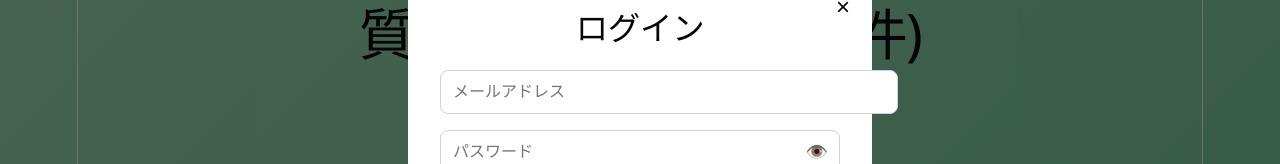
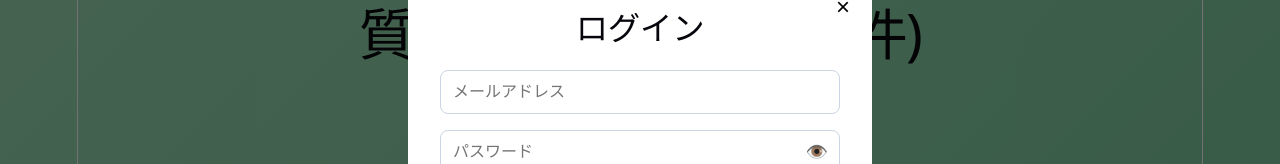
Before and after one commit to ko-ki7/youtube-question-extractor-frontend, a React (Vite) app: page / in a window 1280 px wide. Both pictures are taken after a click on the button "ログイン". Shown: the part 273-437 px from the top of the page. Built offline with nearby package versions, Linux system fonts and the light colour scheme; no server answers.

Commit message:
CSSの再調整

```diff
--- a/src/pages/LoginPage.tsx
+++ b/src/pages/LoginPage.tsx
@@ -97,10 +97,11 @@ export default function LoginPage({ onClose, onLoginSuccess }: LoginPageProps) {
                         onChange={(e) => setEmail(e.target.value)}
                         style={{
                             width: '100%',
-                            padding: '12px 44px 12px 12px',
+                            padding: '12px',
                             borderRadius: '8px',
                             border: '1px solid #cbd5e1',
                             fontSize: '16px',
+                            boxSizing: 'border-box',
                         }}
                     />
                 </div>
```
